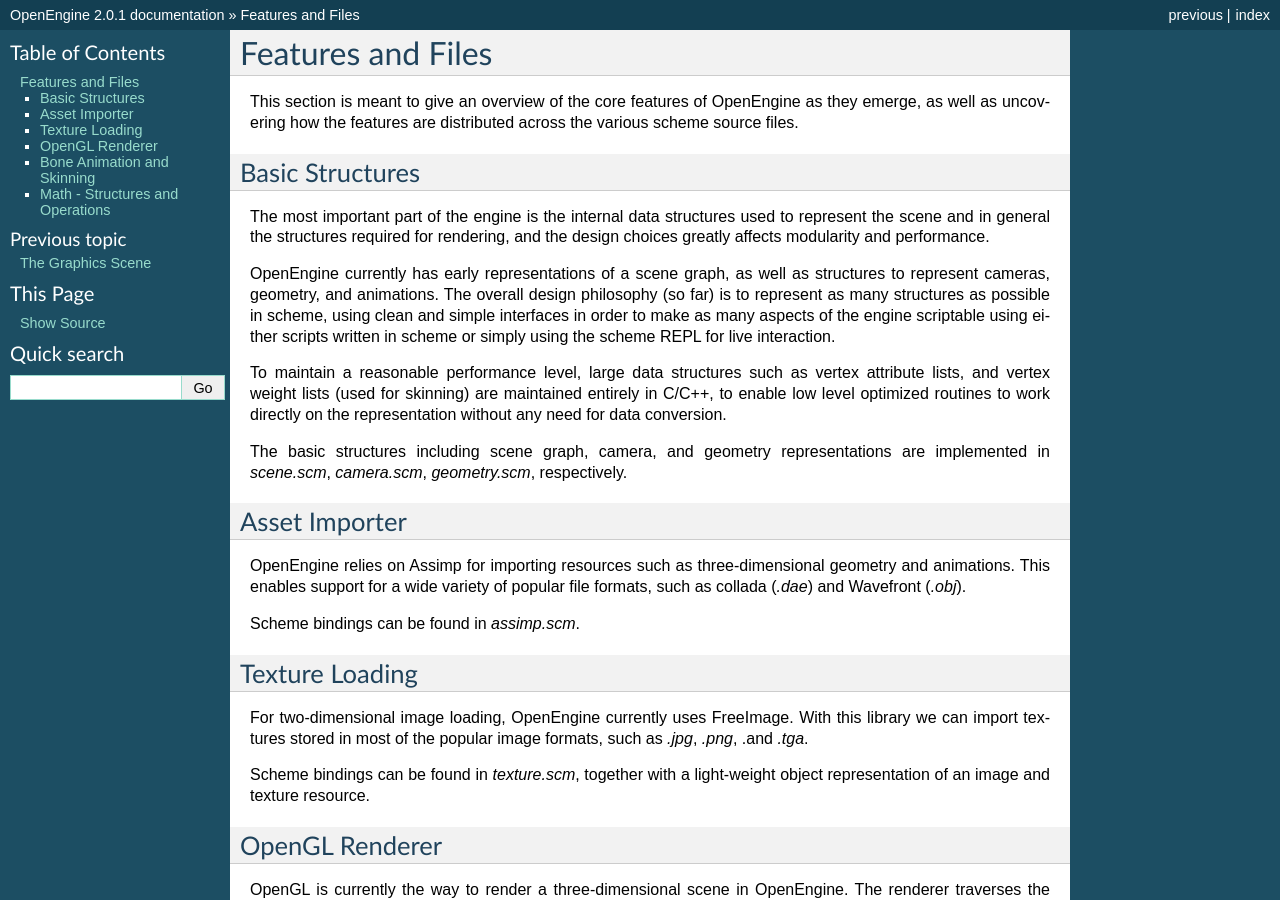
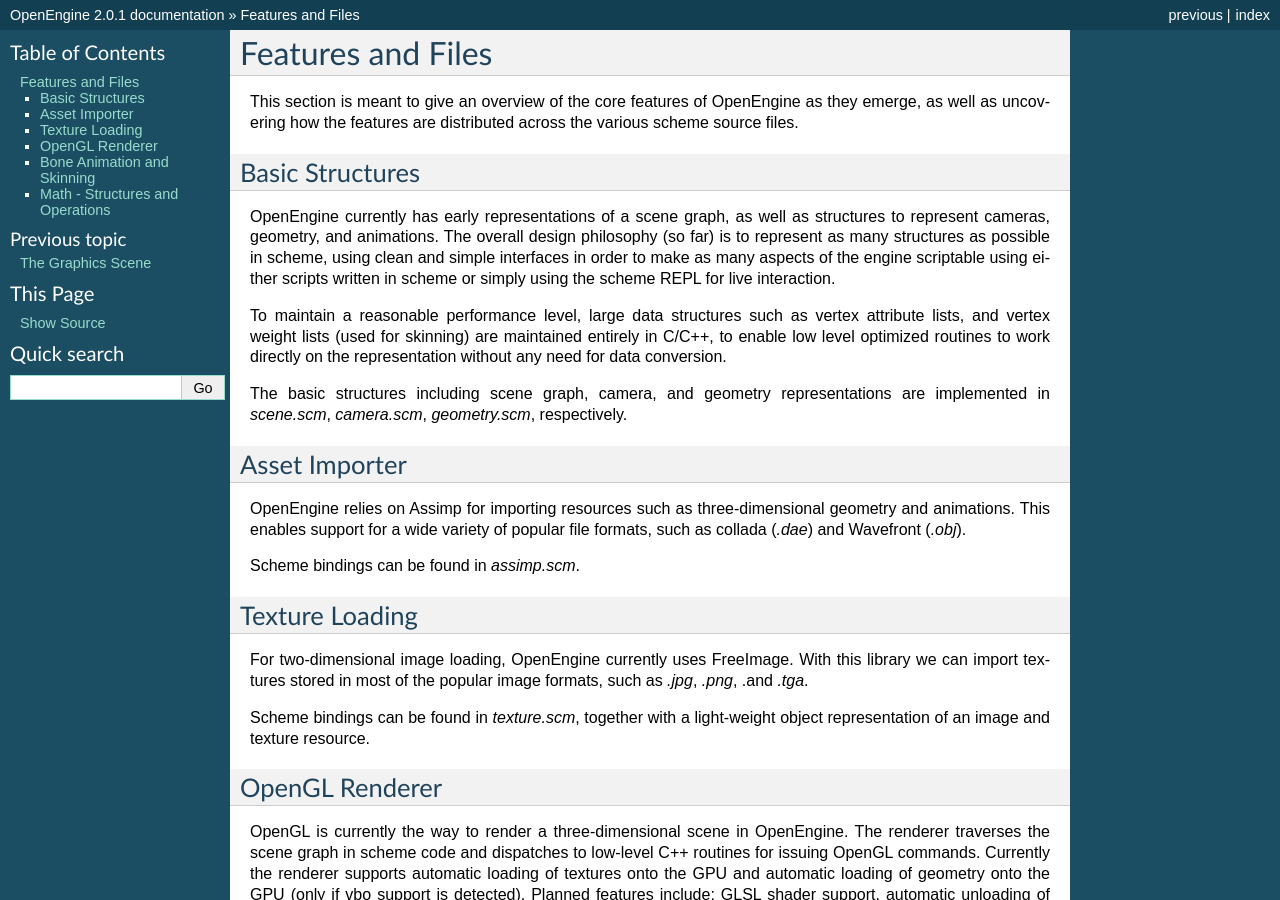
Before and after one commit to OpenEngineDK/projects-MeroonDemo, a Sphinx documentation site: the page built from doc/features-and-files.rst, in a window 1280 px wide and 900 px high. Built offline with Sphinx 7.4.7, drawn with Linux system fonts in a browser that asks for light colours.

Commit message:
doc changes.

```diff
--- a/doc/features-and-files.rst
+++ b/doc/features-and-files.rst
@@ -8,11 +8,6 @@
 
 Basic Structures
 ----------------
-
-The most important part of the engine is the internal data structures
-used to represent the scene and in general the structures required for
-rendering, and the design choices greatly affects modularity and
-performance.
 
 OpenEngine currently has early representations of a scene graph, as
 well as structures to represent cameras, geometry, and animations. The
```
